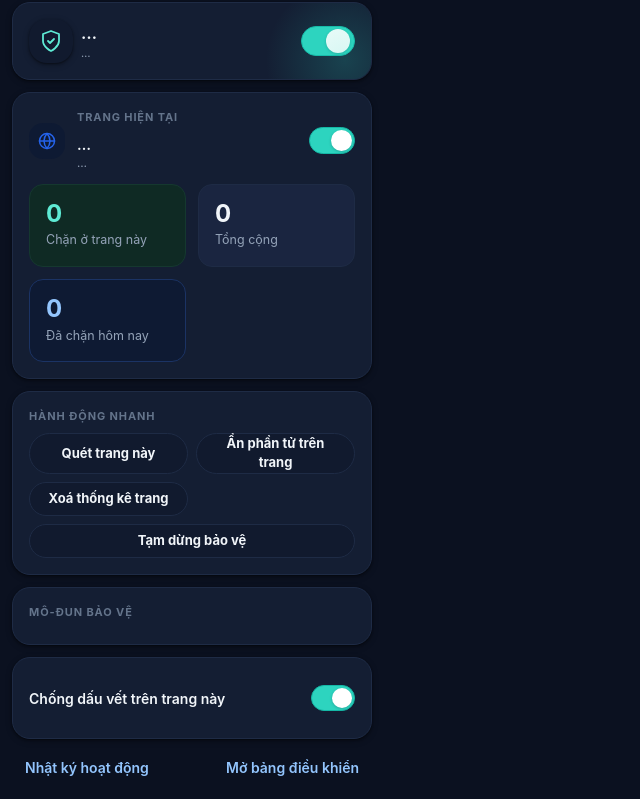
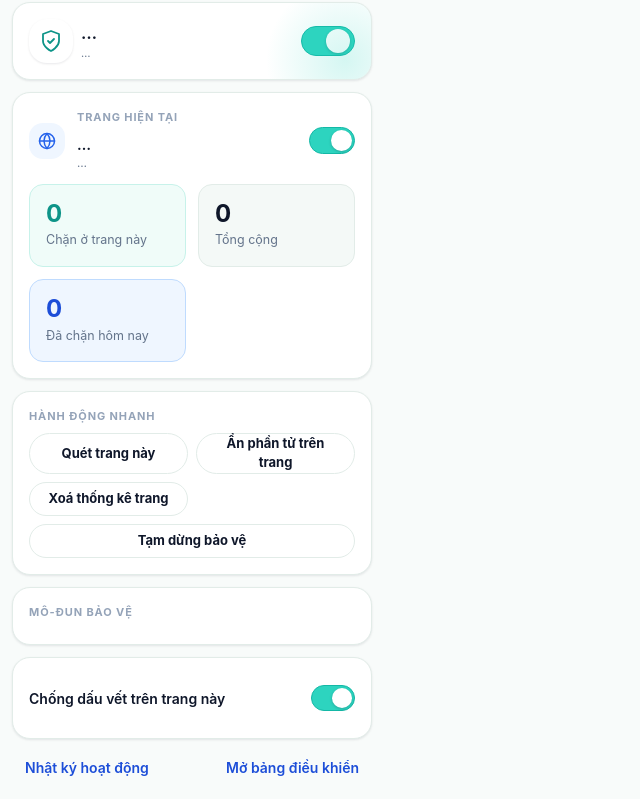
Before and after one commit to walevmn001/Wale-BrowserGuard, a website built with Vite: page adblock-spec-kit/src/popup/index.html in a window 1280 px wide. Shown: the part 64-863 px from the top of the page, without its empty margins (0-640 px from the left). Built offline with nearby package versions, Linux system fonts and the dark colour scheme.

```diff
--- a/adblock-spec-kit/src/popup/popup.css
+++ b/adblock-spec-kit/src/popup/popup.css
@@ -28,7 +28,7 @@ body{width:var(--popup-w);background:var(--bg)}
 .toggle.big[aria-checked="true"]::after{transform:translateX(22px)}
 
 /* ---- Guard (main protection) hero card ---- */
-.guard{display:grid;gap:var(--s3);background:linear-gradient(135deg,var(--mint-50) 0%,var(--blue-50) 100%);
+.guard{display:grid;gap:var(--s3);background:linear-gradient(135deg,var(--mint-50) 0%,var(--surface) 82%);
   border-color:var(--mint-100);position:relative;overflow:hidden}
 .guard::after{content:"";position:absolute;top:-30%;right:-15%;width:160px;height:160px;
   background:radial-gradient(circle,rgba(45,212,191,.2) 0%,transparent 70%);pointer-events:none}
--- a/adblock-spec-kit/src/shared/ui/dashboard.css
+++ b/adblock-spec-kit/src/shared/ui/dashboard.css
@@ -46,7 +46,7 @@
 
 /* ---- Overview hero ---- */
 .hero{position:relative;overflow:hidden;border-radius:var(--radius-xl);
-  background:linear-gradient(135deg,var(--mint-50) 0%,var(--blue-50) 100%);
+  background:linear-gradient(135deg,var(--mint-50) 0%,var(--surface) 82%);
   border:1px solid var(--mint-100);padding:var(--s6);
   box-shadow:var(--shadow-2)}
 .hero::after{content:"";position:absolute;top:-40%;right:-10%;width:340px;height:340px;
--- a/adblock-spec-kit/src/shared/ui/design-tokens.css
+++ b/adblock-spec-kit/src/shared/ui/design-tokens.css
@@ -15,10 +15,10 @@
   --blue-300:#93C5FD; --blue-400:#60A5FA;
   --blue-500:#3B82F6; --blue-600:#2563EB; --blue-700:#1D4ED8;
   /* Surfaces & text */
-  --bg:#F6F8FB; --bg-2:#EEF3F8;
-  --surface:#FFFFFF; --card:#FFFFFF; --surface-2:#F1F5F9; --surface-3:#E8EEF4;
+  --bg:#F8FBFA; --bg-2:#F1F8F6;
+  --surface:#FFFFFF; --card:#FFFFFF; --surface-2:#F4F9F7; --surface-3:#E8F2EF;
   --ink:#0F172A; --ink-2:#1E293B; --muted:#64748B; --muted-2:#94A3B8;
-  --line:#E2E8F0; --line-strong:#CBD5E1; --border:#E2E8F0;
+  --line:#E2ECE8; --line-strong:#C9DCD5; --border:#E2ECE8;
   /* Semantic */
   --success:#10B981; --success-bg:#ECFDF5; --success-text:#047857;
   --warning:#F59E0B; --warning-bg:#FFFBEB; --warning-text:#B45309;
@@ -48,30 +48,6 @@
   --sidebar-w:256px;
   color-scheme:light;
 }
-@media (prefers-color-scheme:dark){
-  :root:not([data-theme="light"]){
-    --bg:#0B1120; --bg-2:#0E1526;
-    --surface:#111A2E; --card:#141E33; --surface-2:#1A2540; --surface-3:#22304F;
-    --ink:#F1F5F9; --ink-2:#E2E8F0; --muted:#94A3B8; --muted-2:#64748B;
-    --line:#1E2B45; --line-strong:#2A3A5C;
-    --mint-50:#0C201C; --mint-100:#0F2A24; --mint-200:#15382F; --mint-300:#1C4C40;
-    --mint-700:#5EEAD4; --mint-800:#99F6E4;
-    --blue-50:#0E1A33; --blue-100:#142547; --blue-200:#1B3364; --blue-300:#2563EB;
-    --blue-700:#93C5FD;
-    --accent:var(--mint-700); --accent-strong:#99F6E4; --accent-soft:#0F2A24;
-    --btn-bg:#2DD4BF; --btn-ink:#06231C; --btn-hover:#5EEAD4;
-    --success-bg:#06281C; --success-text:#6EE7B7;
-    --warning-bg:#2E2408; --warning-text:#FCD34D;
-    --danger-bg:#2E1414; --danger-text:#FCA5A5;
-    --info-bg:#0E1A33; --info-text:#93C5FD;
-    --warn:var(--warning-text); --warn-bg:var(--warning-bg);
-    --shadow-1:0 1px 2px rgba(0,0,0,.4),0 2px 6px rgba(0,0,0,.3);
-    --shadow-2:0 6px 18px rgba(0,0,0,.45),0 2px 4px rgba(0,0,0,.3);
-    --shadow-3:0 16px 36px rgba(0,0,0,.55),0 4px 8px rgba(0,0,0,.3);
-    --shadow-pop:0 28px 60px rgba(0,0,0,.65),0 8px 16px rgba(0,0,0,.4);
-    color-scheme:dark;
-  }
-}
 :root[data-theme="dark"]{
   --bg:#0B1120; --bg-2:#0E1526;
   --surface:#111A2E; --card:#141E33; --surface-2:#1A2540; --surface-3:#22304F;
```
